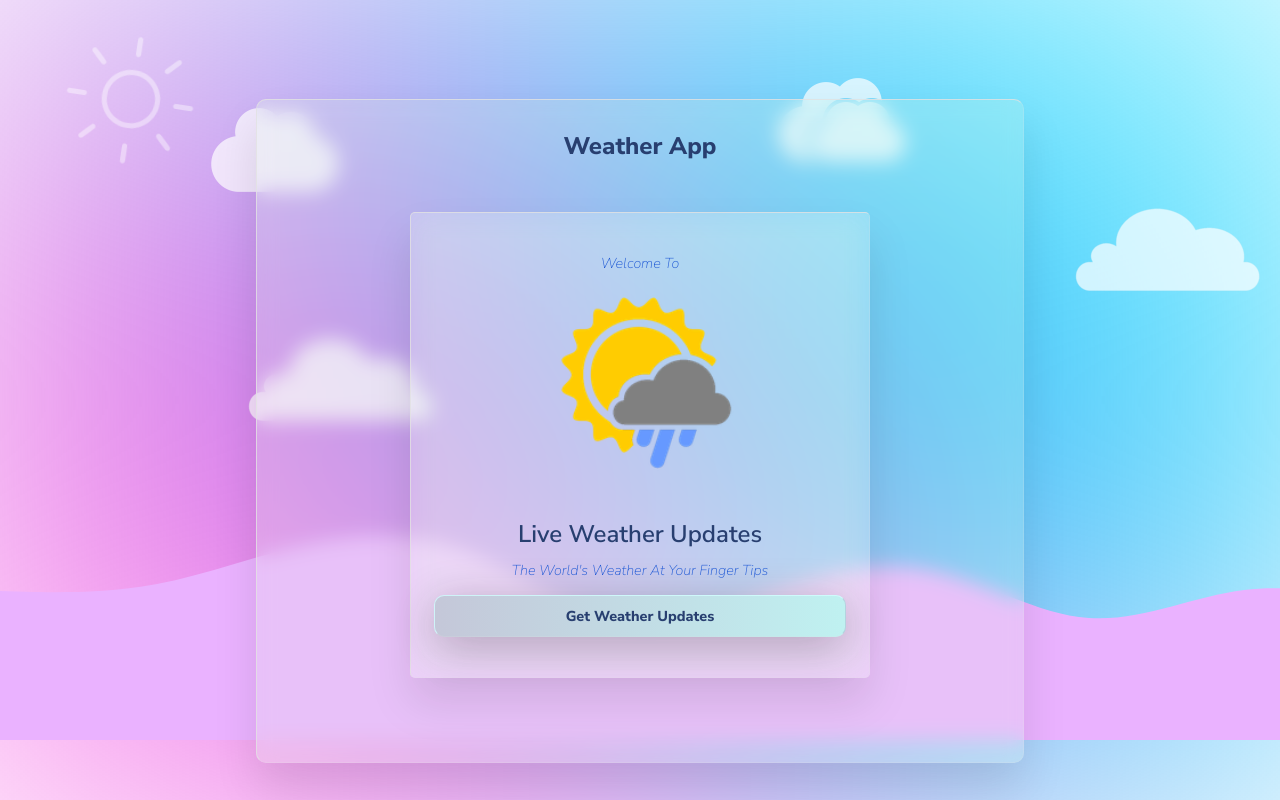
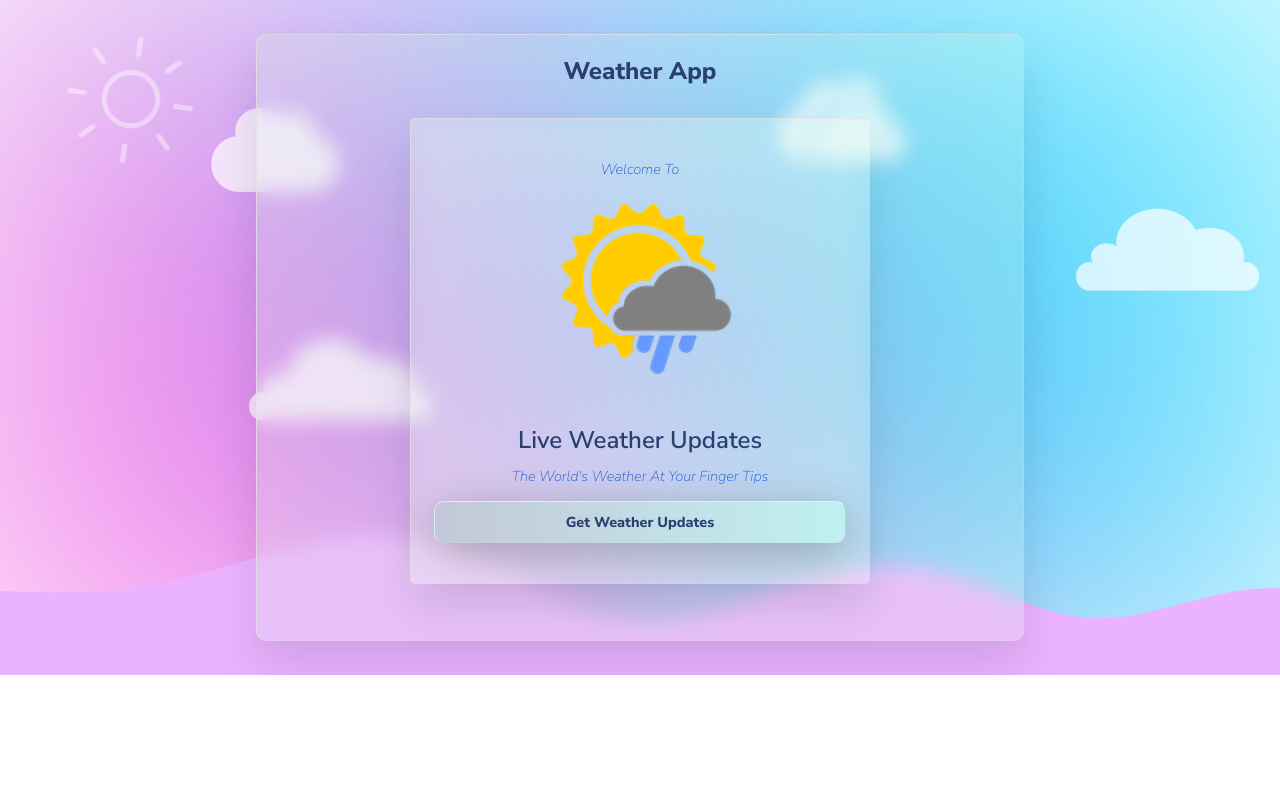
Before and after one commit to Vijay-Chavala/React-Weather-App, a React (Create React App) app: page / in a window 1280 px wide. Built offline with nearby package versions, Linux system fonts and the light colour scheme; no server answers.

Commit message:
96%finished

```diff
--- a/src/App.css
+++ b/src/App.css
@@ -13,7 +13,7 @@ section {
   display: grid;
   place-items: center;
   width: 100%;
-  height: 100vh;
+  height: 100%;
   position: relative;
   overflow: hidden;
 }
@@ -232,7 +232,7 @@ section {
   }
   .container {
     height: 90%;
-    margin:20px 0
+    margin: 20px 0;
   }
   .welcome_page {
     width: 70%;
```
